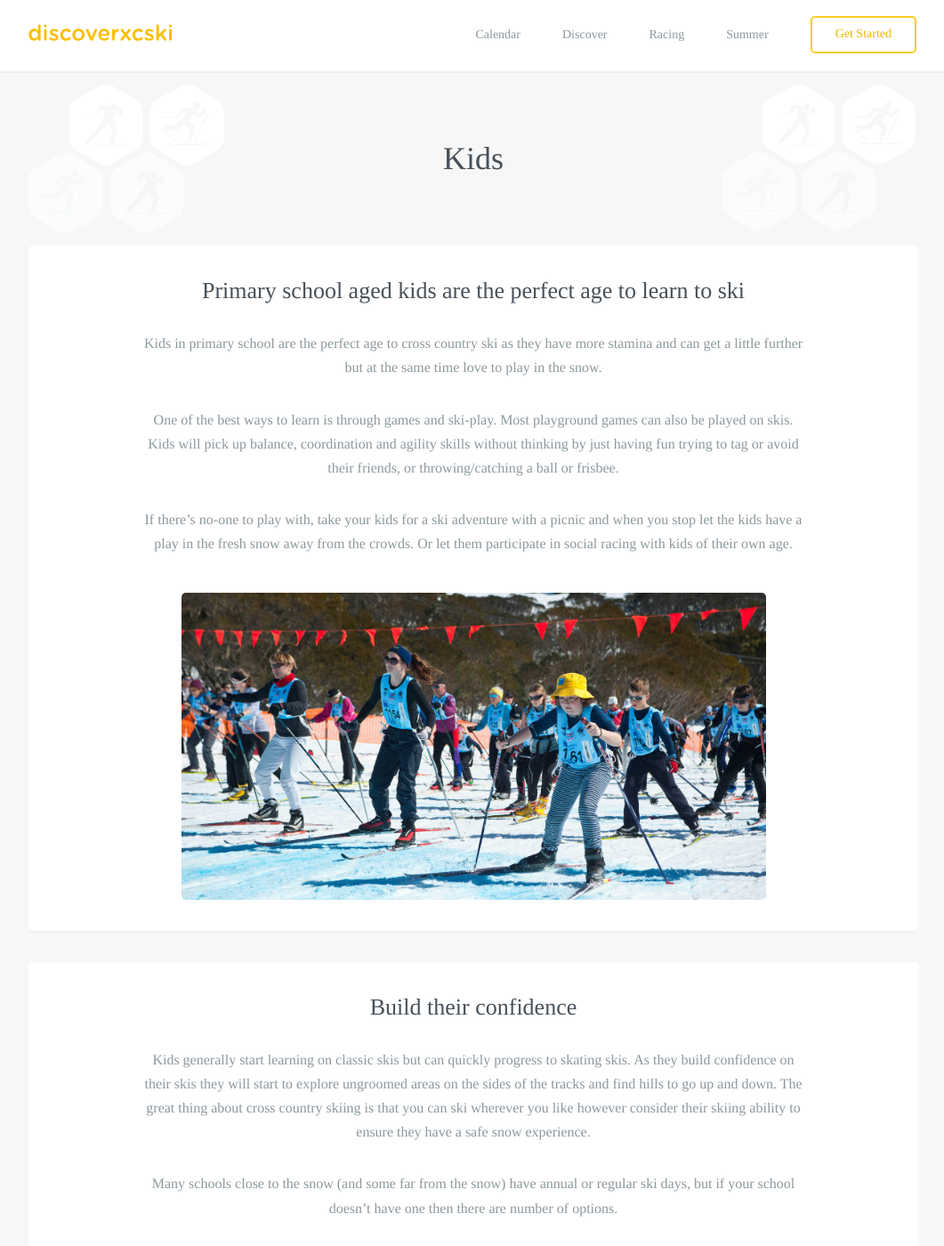
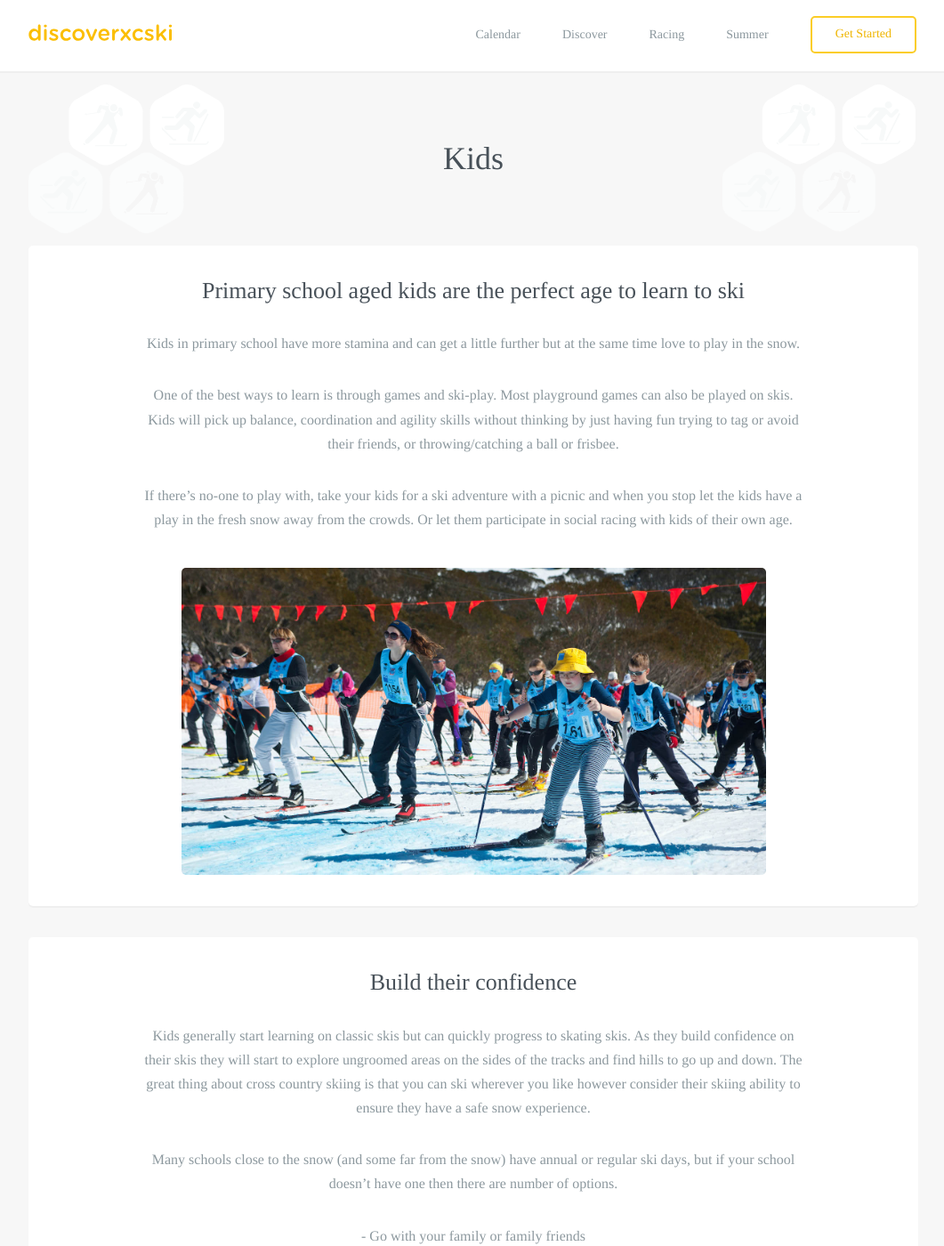
Before and after one commit to robcatto/robcatto.github.io, a Jekyll site: the page built from discoverxc/kids/index.html, in a window 1280 px wide and 1400 px high. Shown: the whole window at 89% size, without its empty margins (108-1169 px from the left). Built offline with Jekyll 4.4.1, drawn with Linux system fonts in a browser that asks for light colours; some web fonts are replaced; Markdown is read by kramdown in place of the engine named in the settings; some of the changed text lies outside the part shown.

Commit message:
Update index.html

```diff
--- a/discoverxc/kids/index.html
+++ b/discoverxc/kids/index.html
@@ -92,7 +92,7 @@ layout: default
 
         <section class="mobile_section">
                     <h3>Primary school aged kids are the perfect age to learn to ski</h3>
-                    <p>Kids in primary school are the perfect age to cross country ski as they have more stamina and can get a little further but at the same time love to play in the snow.
+                    <p>Kids in primary school have more stamina and can get a little further but at the same time love to play in the snow.
                         <p>One of the best ways to learn is through games and ski-play. Most playground games can also be played on skis. Kids will pick up balance, coordination and agility skills without thinking by just having fun trying to tag or avoid their friends, or throwing/catching a ball or frisbee.
                          <p>If there’s no-one to play with, take your kids for a ski adventure with a picnic and when you stop let the kids have a play in the fresh snow away from the crowds.  Or let them participate in social racing with kids of their own age.
 
@@ -115,7 +115,7 @@ layout: default
                            <p>- Join a ski club/community with a junior program
                            <p>- Take part in resort-based school holiday programs
                            <p>- Talk your school into starting a ski program.
-                           <p>Check out Getting Started for more details on ski clubs/communities and resorts
+
 
 
                 </p>
```
